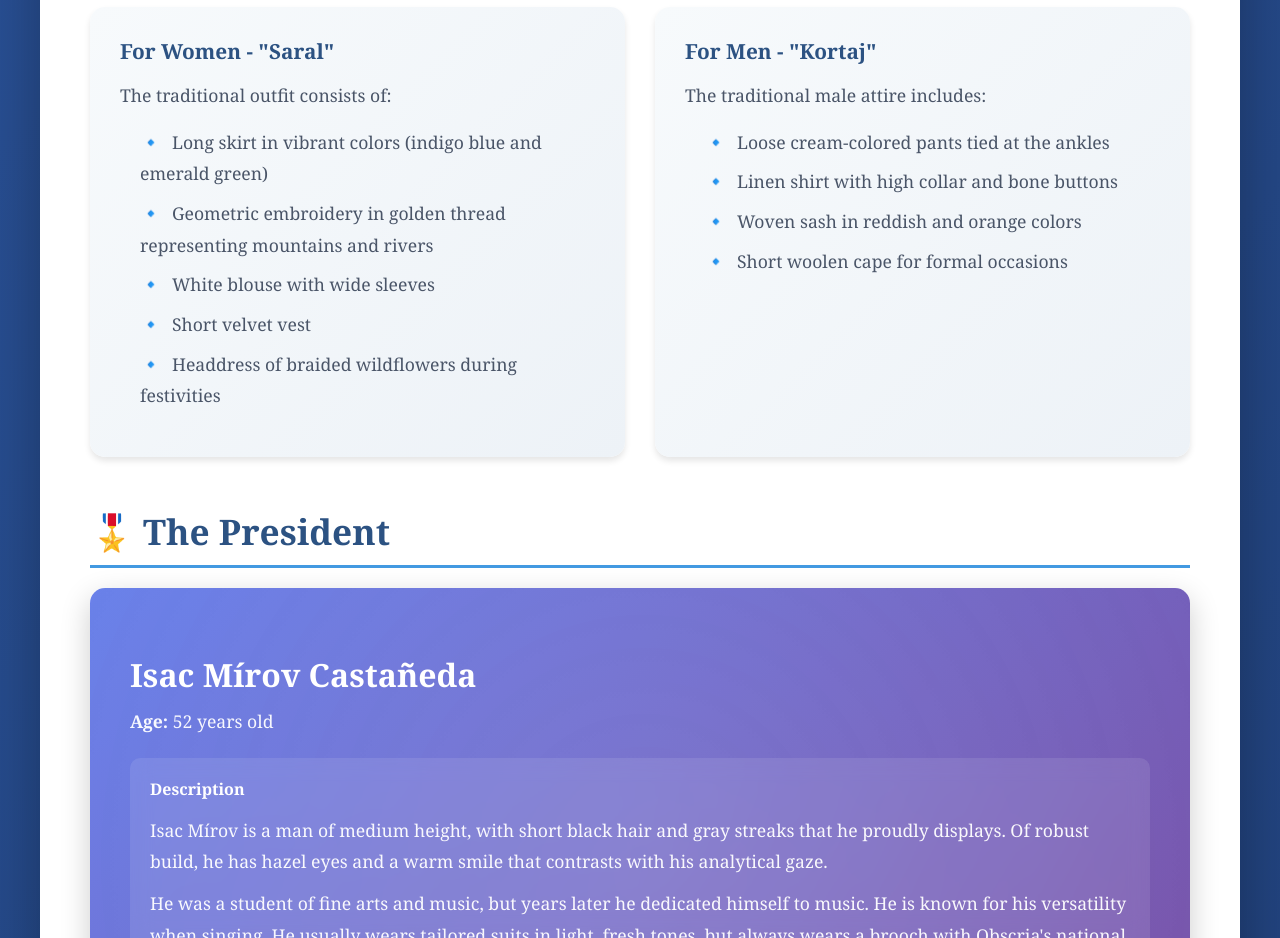
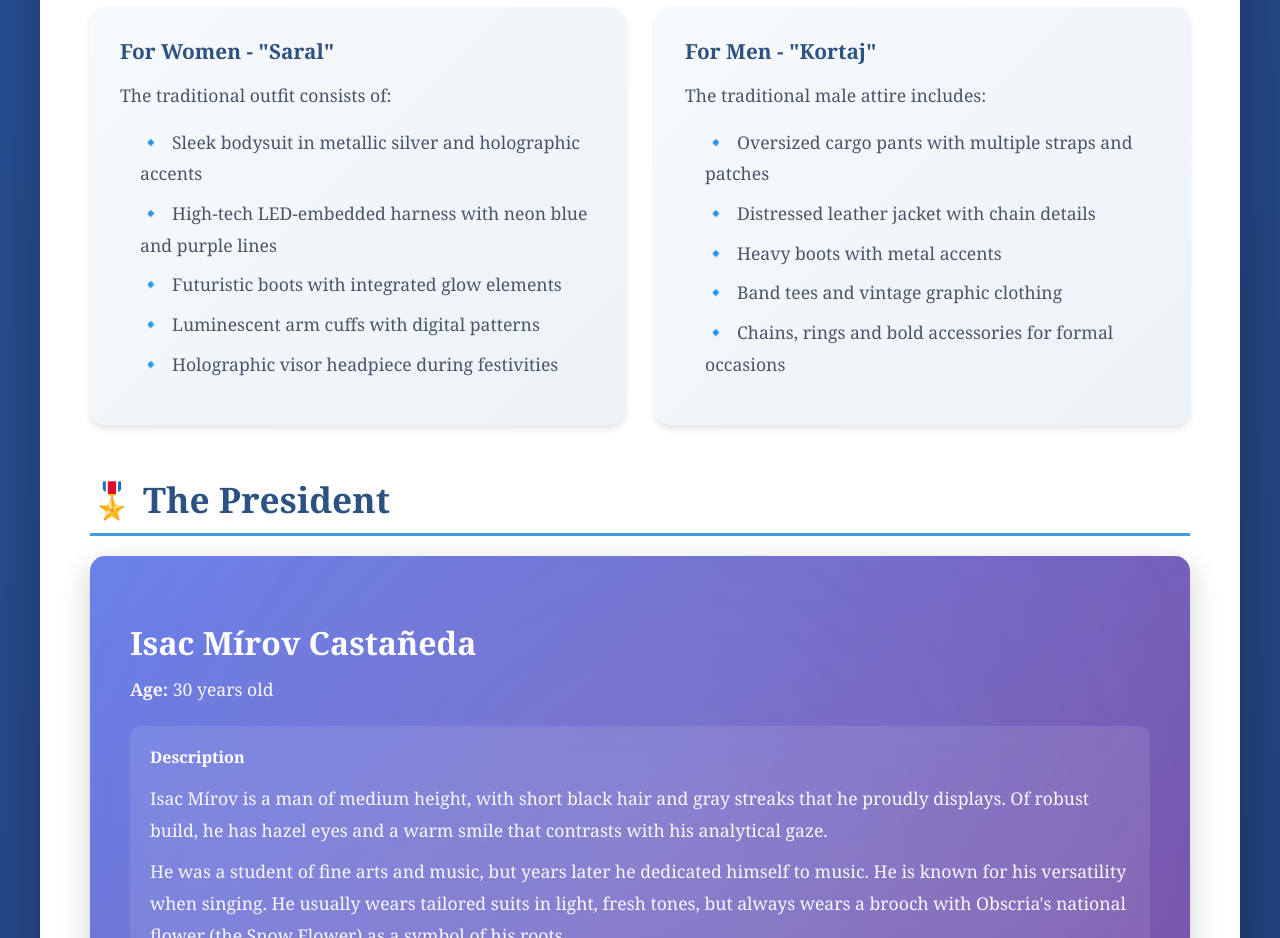
Before and after one commit to LUIGUI55/Ingles, a plain HTML site: page index.html in a window 1280 px wide. Shown: the part 620-1558 px from the top of the page. Drawn offline with Linux system fonts and the light colour scheme.

Commit message:
Add files via upload

```diff
--- a/index.html
+++ b/index.html
@@ -435,11 +435,11 @@
                         <h4>For Women - "Saral"</h4>
                         <p>The traditional outfit consists of:</p>
                         <ul>
-                            <li>Long skirt in vibrant colors (indigo blue and emerald green)</li>
-                            <li>Geometric embroidery in golden thread representing mountains and rivers</li>
-                            <li>White blouse with wide sleeves</li>
-                            <li>Short velvet vest</li>
-                            <li>Headdress of braided wildflowers during festivities</li>
+                            <li>Sleek bodysuit in metallic silver and holographic accents</li>
+                            <li>High-tech LED-embedded harness with neon blue and purple lines</li>
+                            <li>Futuristic boots with integrated glow elements</li>
+                            <li>Luminescent arm cuffs with digital patterns</li>
+                            <li>Holographic visor headpiece during festivities</li>
                         </ul>
                     </div>
 
@@ -447,10 +447,11 @@
                         <h4>For Men - "Kortaj"</h4>
                         <p>The traditional male attire includes:</p>
                         <ul>
-                            <li>Loose cream-colored pants tied at the ankles</li>
-                            <li>Linen shirt with high collar and bone buttons</li>
-                            <li>Woven sash in reddish and orange colors</li>
-                            <li>Short woolen cape for formal occasions</li>
+                            <li>Oversized cargo pants with multiple straps and patches</li>
+                            <li>Distressed leather jacket with chain details</li>
+                            <li>Heavy boots with metal accents</li>
+                            <li>Band tees and vintage graphic clothing</li>
+                            <li>Chains, rings and bold accessories for formal occasions</li>
                         </ul>
                     </div>
                 </div>
@@ -460,7 +461,7 @@
                 <h2>🎖️ The President</h2>
                 <div class="president-card">
                     <h3>Isac Mírov Castañeda</h3>
-                    <p><strong>Age:</strong> 52 years old</p>
+                    <p><strong>Age:</strong> 30 years old</p>
 
                     <div class="president-info">
                         <h4 style="color: white; margin-bottom: 15px;">Description</h4>
```
